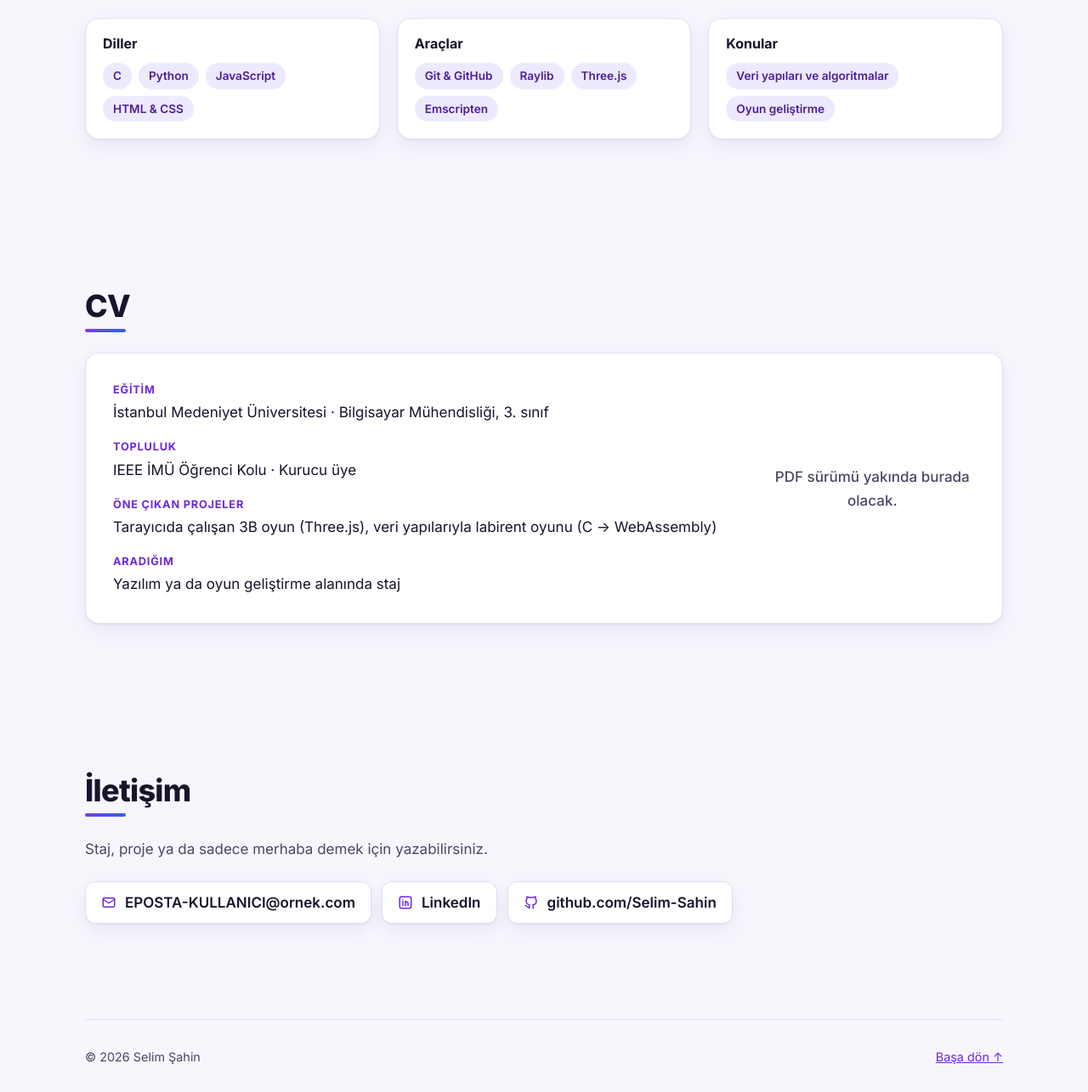
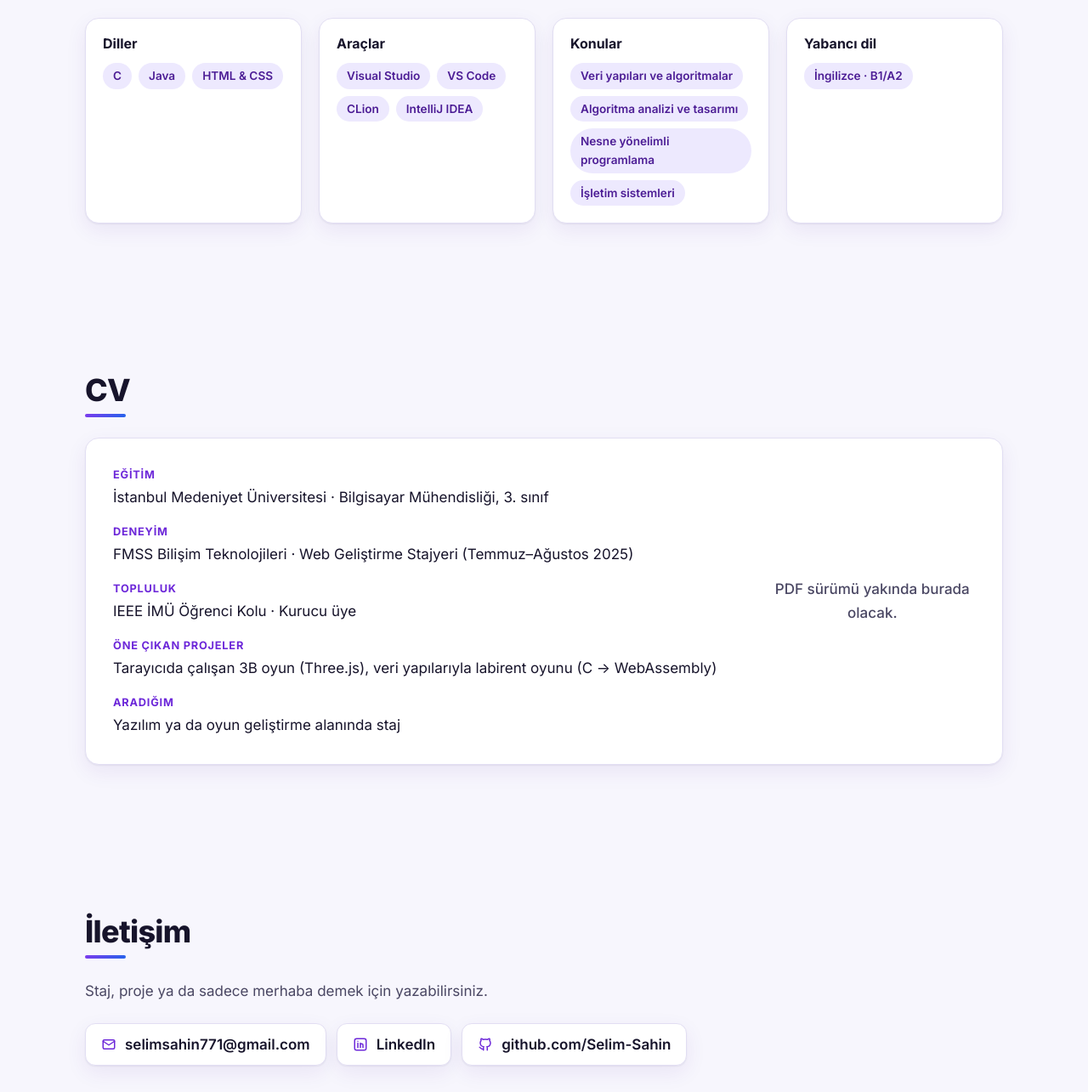
Before and after one commit to Selim-Sahin/selim-sahin.github.io, a plain HTML site: page index.html in a window 1280 px wide. Shown: the part 1995-3280 px from the top of the page at 85% size. Drawn offline with Linux system fonts and the light colour scheme; no server answers.

Commit message:
Gerçek iletişim bilgileri, CV'deki yetenekler ve staj deneyimi eklendi

```diff
--- a/css/style.css
+++ b/css/style.css
@@ -300,7 +300,7 @@ h1, h2, h3 { line-height: 1.15; margin: 0; }
 /* ---------- Yetenekler ---------- */
 .yetenek-gruplari {
   display: grid; gap: 20px;
-  grid-template-columns: repeat(auto-fit, minmax(min(100%, 260px), 1fr));
+  grid-template-columns: repeat(auto-fit, minmax(min(100%, 220px), 1fr));
 }
 .yetenek-grubu {
   background: var(--yuzey); border: 1px solid var(--cizgi); border-radius: var(--yaricap);
--- a/index.html
+++ b/index.html
@@ -121,19 +121,26 @@
         <div class="yetenek-grubu">
           <h3>Diller</h3>
           <ul class="etiketler">
-            <li>C</li><li>Python</li><li>JavaScript</li><li>HTML &amp; CSS</li>
+            <li>C</li><li>Java</li><li>HTML &amp; CSS</li>
           </ul>
         </div>
         <div class="yetenek-grubu">
           <h3>Araçlar</h3>
           <ul class="etiketler">
-            <li>Git &amp; GitHub</li><li>Raylib</li><li>Three.js</li><li>Emscripten</li>
+            <li>Visual Studio</li><li>VS Code</li><li>CLion</li><li>IntelliJ IDEA</li>
           </ul>
         </div>
         <div class="yetenek-grubu">
           <h3>Konular</h3>
           <ul class="etiketler">
-            <li>Veri yapıları ve algoritmalar</li><li>Oyun geliştirme</li>
+            <li>Veri yapıları ve algoritmalar</li><li>Algoritma analizi ve tasarımı</li>
+            <li>Nesne yönelimli programlama</li><li>İşletim sistemleri</li>
+          </ul>
+        </div>
+        <div class="yetenek-grubu">
+          <h3>Yabancı dil</h3>
+          <ul class="etiketler">
+            <li>İngilizce · B1/A2</li>
           </ul>
         </div>
       </div>
@@ -147,6 +154,10 @@
           <div>
             <dt>Eğitim</dt>
             <dd>İstanbul Medeniyet Üniversitesi · Bilgisayar Mühendisliği, 3. sınıf</dd>
+          </div>
+          <div>
+            <dt>Deneyim</dt>
+            <dd>FMSS Bilişim Teknolojileri · Web Geliştirme Stajyeri (Temmuz–Ağustos 2025)</dd>
           </div>
           <div>
             <dt>Topluluk</dt>
@@ -174,15 +185,14 @@
       <p class="metin">Staj, proje ya da sadece merhaba demek için yazabilirsiniz.</p>
       <ul class="iletisim-listesi">
         <li>
-          <!-- E-posta botlardan korunsun diye parçalı yazıldı; JS birleştirir. YER TUTUCU: kullanıcı ve alan adını değiştir -->
-          <a class="iletisim-link eposta" href="#iletisim" data-k="EPOSTA-KULLANICI" data-a="ornek.com">
+          <!-- E-posta botlardan korunsun diye parçalı yazıldı; JS birleştirir -->
+          <a class="iletisim-link eposta" href="#iletisim" data-k="selimsahin771" data-a="gmail.com">
             <svg viewBox="0 0 24 24" aria-hidden="true"><rect x="3" y="5" width="18" height="14" rx="2"/><path d="m3 7 9 6 9-6"/></svg>
             <span class="eposta-metin">E-posta (JavaScript gerekli)</span>
           </a>
         </li>
         <li>
-          <!-- YER TUTUCU: LinkedIn adresini değiştir -->
-          <a class="iletisim-link" href="https://www.linkedin.com/in/LINKEDIN-KULLANICI-ADI/" target="_blank" rel="noopener">
+          <a class="iletisim-link" href="https://www.linkedin.com/in/selimsahin0/" target="_blank" rel="noopener">
             <svg viewBox="0 0 24 24" aria-hidden="true"><rect x="3" y="3" width="18" height="18" rx="3"/><path d="M8 10v7M8 7v.01M12 17v-4a2 2 0 0 1 4 0v4M12 10v7"/></svg>
             <span>LinkedIn</span>
           </a>
```
Also changed, not shown: 1 other file.
